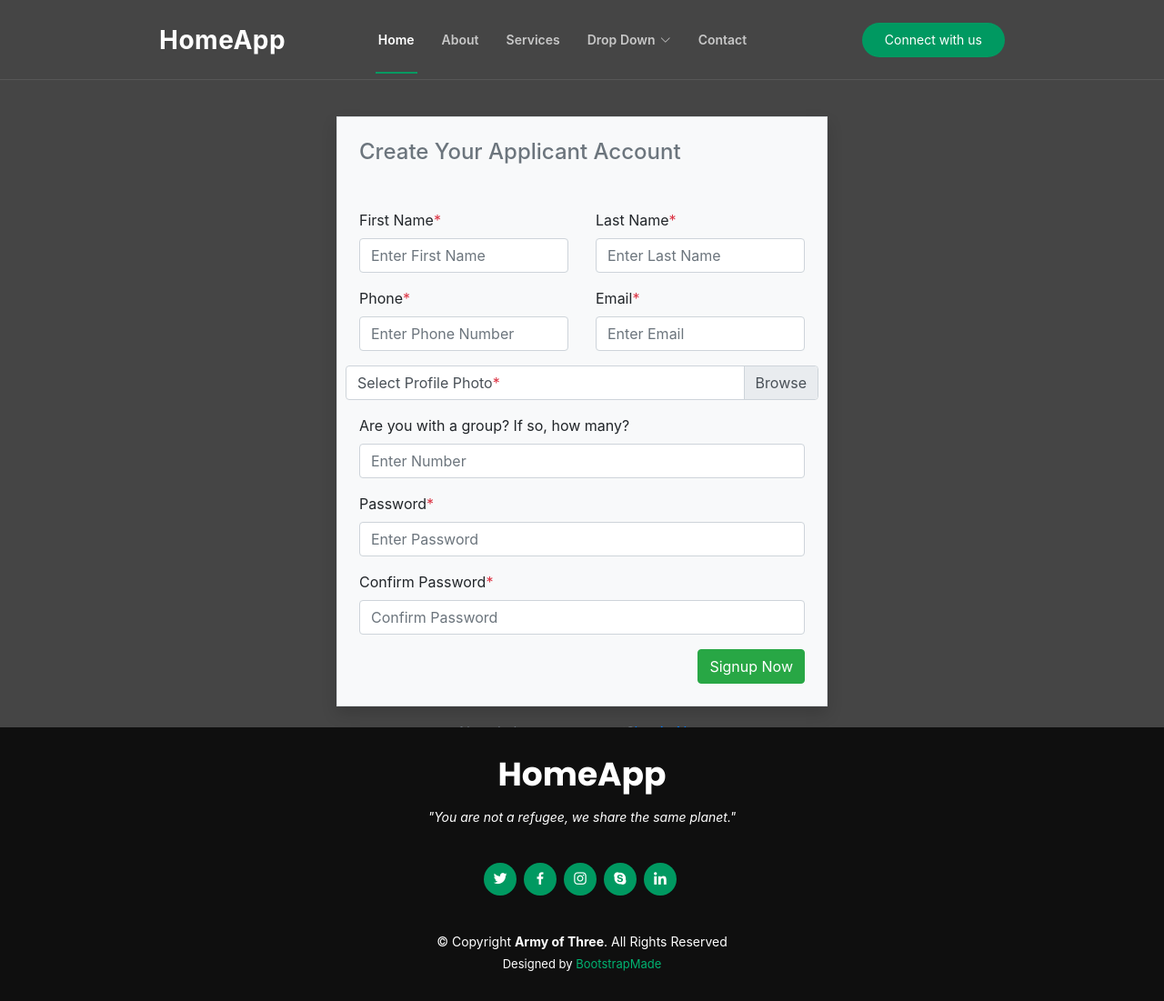
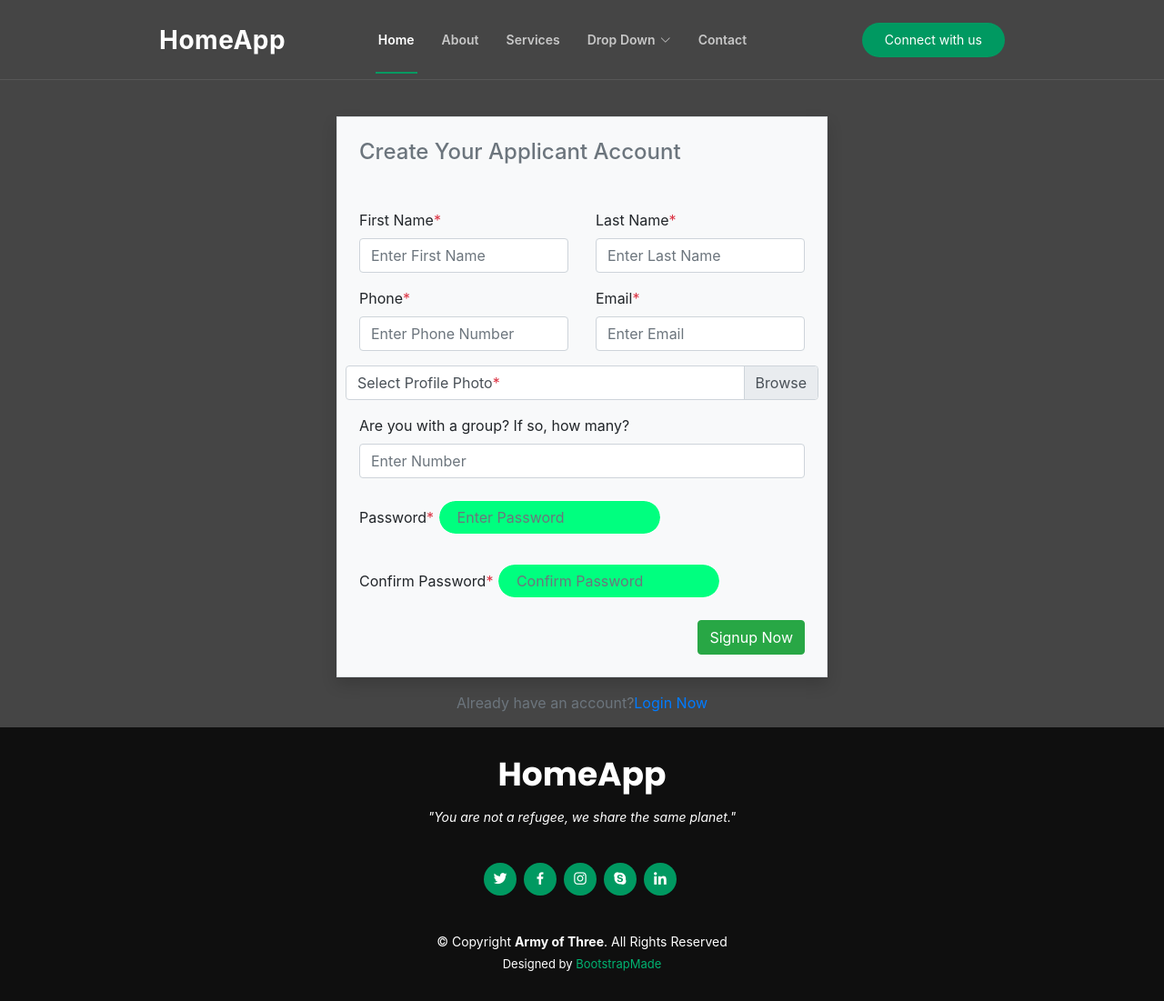
Before and after one commit to VladimirP944/Hackaton_Project, a Flask app: page /applicant-registration in a window 1280 px wide. Shown: the whole page at 91% size. Run offline with Flask 2, Linux system fonts and the light colour scheme; parts of the project's set-up code (start-up, migrations or seed data) failed here and were passed over; some libraries are stand-ins or nearby versions.

Commit message:
Set form fields and form action

```diff
--- a/templates/applicant-registration.html
+++ b/templates/applicant-registration.html
@@ -97,7 +97,7 @@
     <div class="row">
         <div class="col-md-6 offset-md-3">
             <div class="signup-form">
-                <form action="" class="mt-5 border p-4 bg-light shadow">
+                <form action="{{ url_for('register_user') }}" method="POST" enctype="multipart/form-data" class="mt-5 border p-4 bg-light shadow">
                     <h4 class="mb-5 text-secondary">Create Your Applicant Account</h4>
                     <div class="row">
                         <div class="mb-3 col-md-6">
@@ -112,7 +112,7 @@
 
                         <div class="mb-3 col-md-6">
                             <label>Phone<span class="text-danger">*</span></label>
-                            <input type="text" name="phone_number" class="form-control" placeholder="Enter Phone Number">
+                            <input type="number" name="phone_number" class="form-control" placeholder="Enter Phone Number">
                         </div>
 
                         <div class="mb-3 col-md-6">
@@ -132,15 +132,15 @@
 
                         <div class="mb-3 col-md-12">
                             <label>Password<span class="text-danger">*</span></label>
-                            <input type="pass" name="password" class="form-control" placeholder="Enter Password">
+                            <input type="password" name="password" class="form-control" placeholder="Enter Password">
                         </div>
 
                         <div class="mb-3 col-md-12">
                             <label>Confirm Password<span class="text-danger">*</span></label>
-                            <input type="pass" name="confirmpassword" class="form-control" placeholder="Confirm Password">
+                            <input type="password" name="confirmpassword" class="form-control" placeholder="Confirm Password">
                         </div>
                         <div class="col-md-12">
-                           <button class="btn btn-success float-end">Signup Now</button>
+                           <button class="btn btn-success float-end" type='submit'>Signup Now</button>
                         </div>
                     </div>
                 </form>
```
